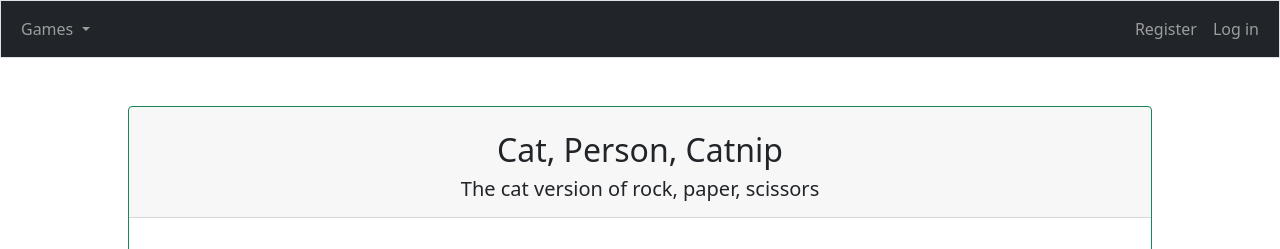
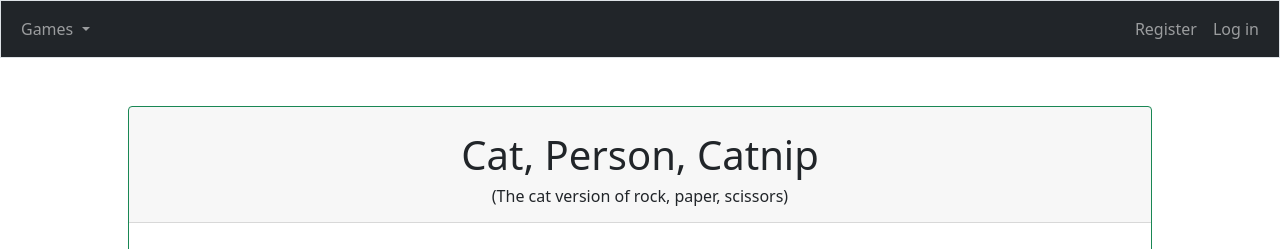
Before and after one commit to amyjprogrammer/pet_health_tracker, a Django app: page /cat_person_catnip/ in a window 1280 px wide. Shown: the top 249 px of the page. Run offline with Django 3.2, Linux system fonts and the light colour scheme.

Commit message:
Changes to Cat, Person, Catnip

```diff
--- a/pet_health_tracker/templates/pet_health_tracker/cat_person_catnip.html
+++ b/pet_health_tracker/templates/pet_health_tracker/cat_person_catnip.html
@@ -19,13 +19,16 @@
     <div class="card border-success">
       <div class="card-header pt-4">
         <div class="col-12">
-          <h2>Cat, Person, Catnip</h2>
-          <h5>The cat version of rock, paper, scissors</h5>
+          <h1>Cat, Person, Catnip</h1>
+          <h6>(The cat version of rock, paper, scissors)</h6>
         </div>
       </div>
 
       <div class="card-body mb-2 pt-4">
         <div class="flex-box-cat-person-catnip" id="cat-person-catnip">
+          <img src="http://clipart-library.com/img1/866122.png" alt="cat" id="cat" height="150" width="150" onclick="playGame(this)">
+          <img src="	http://clipart-library.com/image_gallery/48675.png" alt="person" id="person" height="150" width="150" onclick="playGame(this)">
+          <img src="http://clipart-library.com/data_images/31346.gif" alt="" id="catnip" height="150" width="150" onclick="playGame(this)">
         </div>
       </div>
     </div>
--- a/pet_health_tracker/templates/pet_health_tracker/nav_bar.html
+++ b/pet_health_tracker/templates/pet_health_tracker/nav_bar.html
@@ -14,7 +14,7 @@
           </span>
           <ul class="dropdown-menu" aria-labelledby="navbarDropdown">
             <li><a class="dropdown-item" href="{% url 'pet_health_tracker:cat_generator' %}">Random Cat Generator</a></li>
-            <li><a class="dropdown-item" href="#">Cat, Person, Catnip</a></li>
+            <li><a class="dropdown-item" href="{% url 'pet_health_tracker:cat_person_catnip' %}">Cat, Person, Catnip</a></li>
 
           </ul>
         </li>
```
